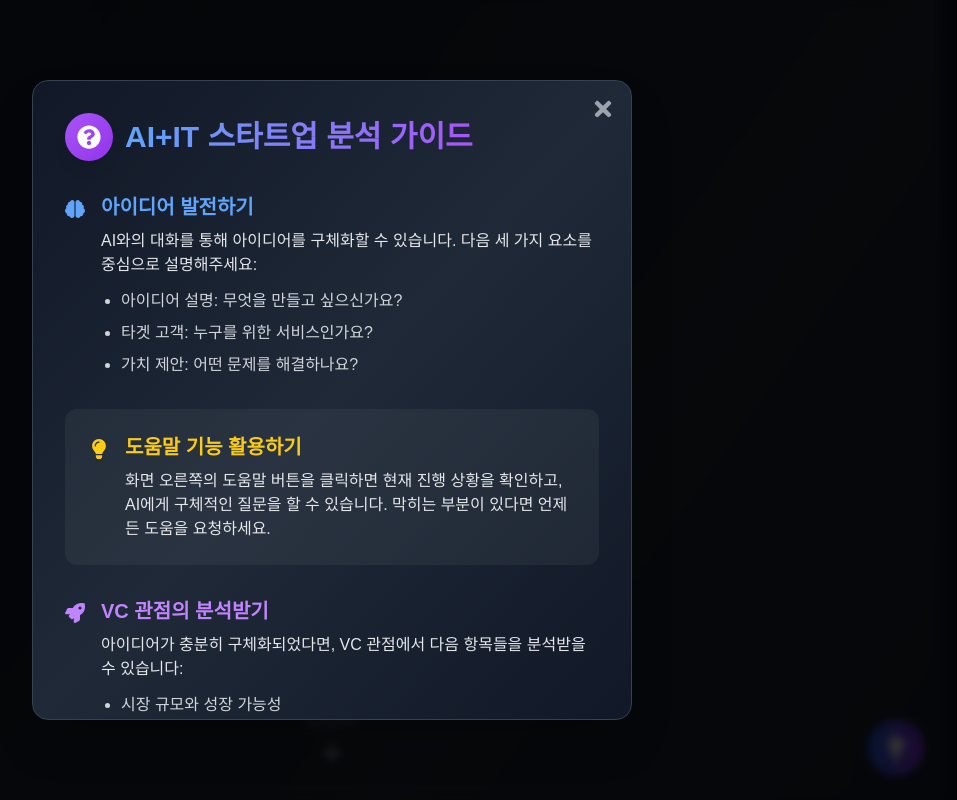
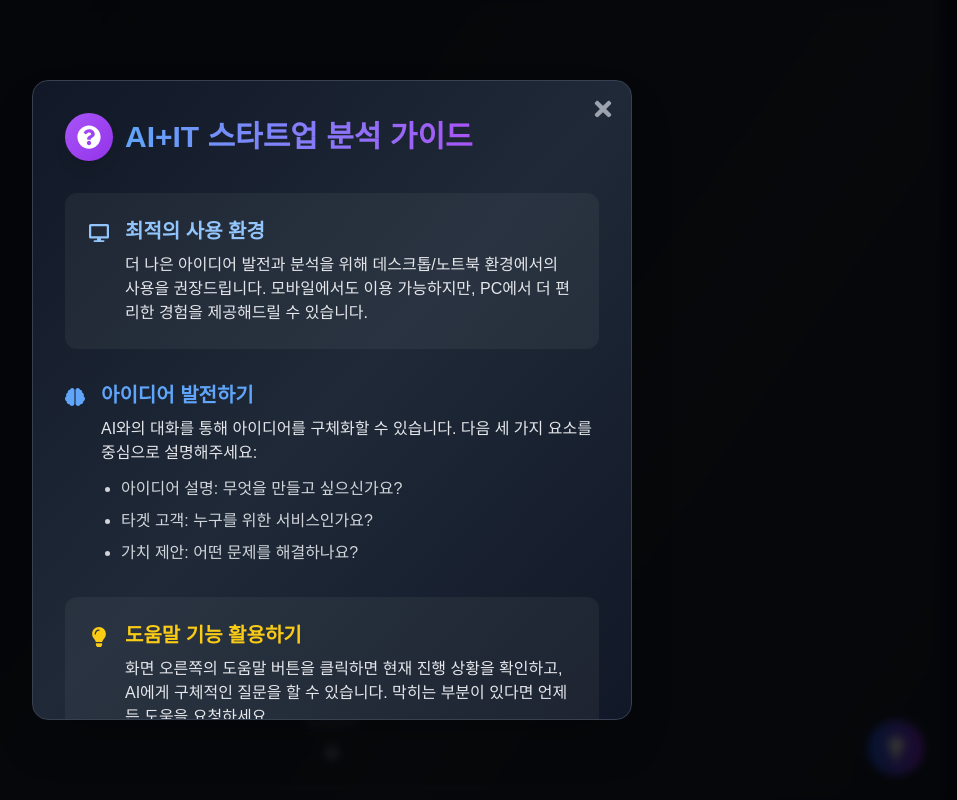
Before and after one commit to ajsdklf/creai-it_idea_testing, a Next.js app: page / in a window 1280 px wide. Both pictures are taken after a click on the button 1055 px from the left and 116 px from the top of the page. Shown: the top 800 px of the page, without its empty margins (308-1265 px from the left). Built offline with nearby package versions, Linux system fonts and the light colour scheme.

Commit message:
업데이트

```diff
--- a/app/components/UsageGuidePopup.tsx
+++ b/app/components/UsageGuidePopup.tsx
@@ -1,7 +1,7 @@
 // app/components/UsageGuidePopup.tsx
 import React from 'react';
 import { motion, AnimatePresence } from 'framer-motion';
-import { FaRocket, FaTimes, FaQuestionCircle, FaBrain, FaLightbulb, FaUsers } from 'react-icons/fa';
+import { FaRocket, FaTimes, FaQuestionCircle, FaBrain, FaLightbulb, FaUsers, FaDesktop } from 'react-icons/fa';
 
 interface PopupProps {
   onClose: () => void;
@@ -50,6 +50,22 @@ export default function UsageGuidePopup({ onClose }: PopupProps) {
           </motion.div>
 
           <div className="space-y-6 md:space-y-8">
+            <motion.div
+              initial={{ x: -20, opacity: 0 }}
+              animate={{ x: 0, opacity: 1 }}
+              transition={{ delay: 0.1 }}
+              className="flex items-start gap-4 bg-white/5 p-4 md:p-6 rounded-xl"
+            >
+              <FaDesktop className="text-blue-300 text-xl mt-1.5 flex-shrink-0" />
+              <div>
+                <h3 className="text-lg md:text-xl font-semibold text-blue-300 mb-2">최적의 사용 환경</h3>
+                <p className="text-sm md:text-base text-gray-200">
+                  더 나은 아이디어 발전과 분석을 위해 데스크톱/노트북 환경에서의 사용을 권장드립니다.
+                  모바일에서도 이용 가능하지만, PC에서 더 편리한 경험을 제공해드릴 수 있습니다.
+                </p>
+              </div>
+            </motion.div>
+
             <motion.div
               initial={{ x: -20, opacity: 0 }}
               animate={{ x: 0, opacity: 1 }}
--- a/app/page.tsx
+++ b/app/page.tsx
@@ -2,7 +2,7 @@
 'use client';
 
 import { useRouter } from 'next/navigation';
-import React, { useState, useEffect } from 'react';
+import React, { useState } from 'react';
 import ChatInterface from './components/ChatInterface';
 import { motion } from 'framer-motion';
 import { FaBrain, FaRocket, FaLightbulb, FaArrowDown } from 'react-icons/fa';
@@ -46,11 +46,6 @@ export default function HomePage() {
       provided: false
     }
   });
-
-  // Add useEffect to scroll to top on initial load
-  useEffect(() => {
-    window.scrollTo(0, 0);
-  }, []);
 
   const handleCREAIITPopupClose = () => {
     setShowCREAIITPopup(false);
```
